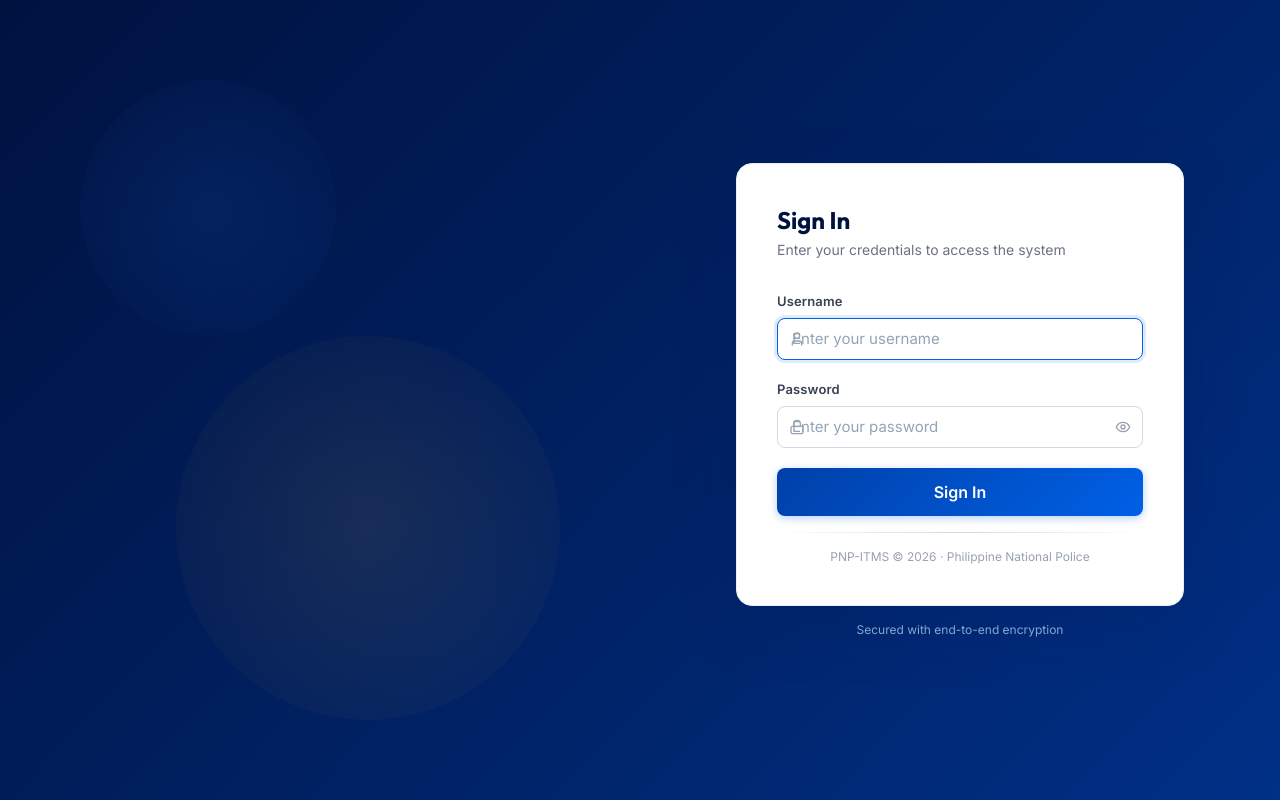
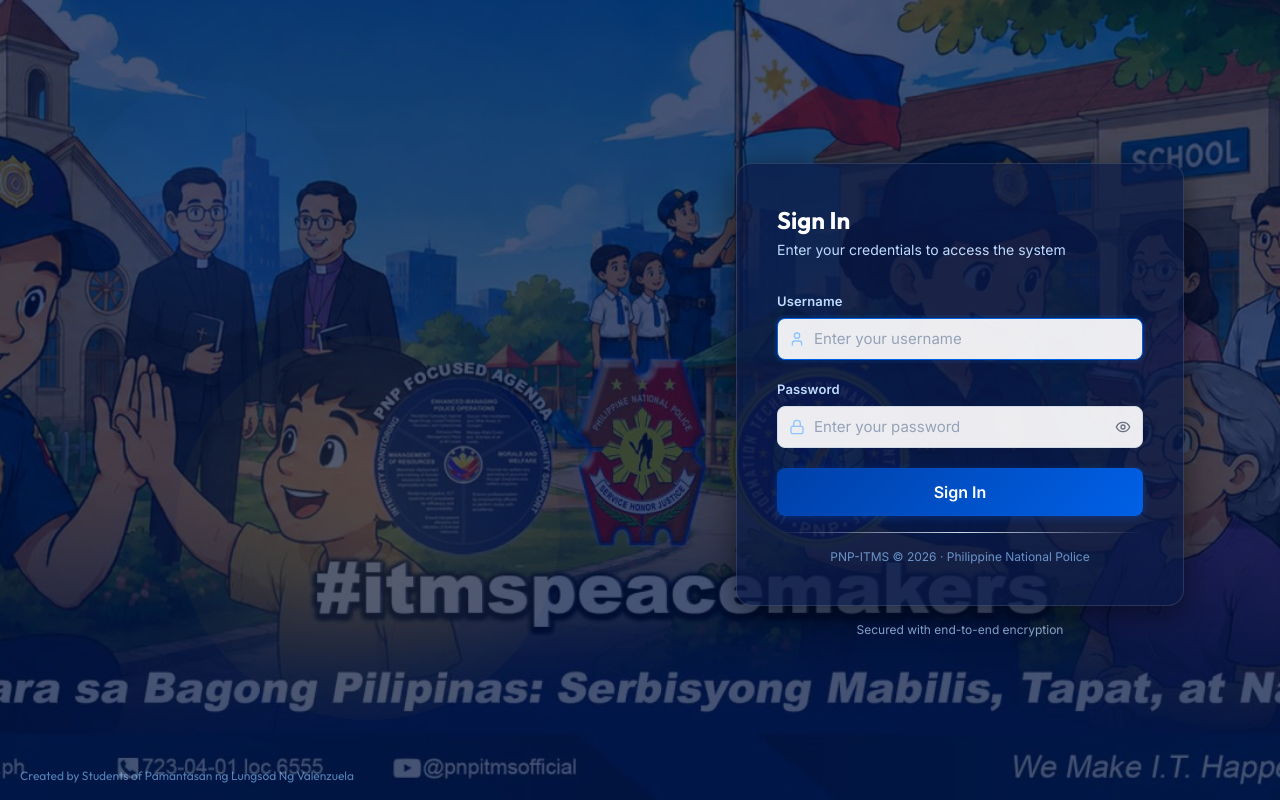
Before and after one commit to Akosidakdok/PNP-ITMS-INTERNSHIP-ATTENDANCE, a React (Vite) app in the folder frontend/: page /login in a window 1280 px wide. Built offline with nearby package versions, Linux system fonts and the light colour scheme; no server answers.

Commit message:
changed the log in UI

```diff
--- a/frontend/src/pages/auth/Login.jsx
+++ b/frontend/src/pages/auth/Login.jsx
@@ -38,9 +38,11 @@
   };
 
   return (
-    <div className="min-h-screen flex" style={{ background: 'linear-gradient(135deg, #001240 0%, #002060 50%, #003087 100%)' }}>
+    <div className="min-h-screen flex relative" style={{ backgroundImage: 'url(/ITMS_BACKGROUND.jpg)', backgroundSize: 'cover', backgroundPosition: 'center', backgroundRepeat: 'no-repeat' }}>
+      {/* Dark overlay for readability */}
+      <div className="absolute inset-0 z-0" style={{ background: 'rgba(0, 18, 64, 0.72)' }} />
       {/* Left Panel */}
-      <div className="hidden lg:flex lg:w-1/2 flex-col items-center justify-center p-12 relative overflow-hidden">
+      <div className="hidden lg:flex lg:w-1/2 flex-col items-center justify-center p-12 relative z-10 overflow-hidden">
         {/* Background decorations */}
         <div className="absolute inset-0 opacity-10">
           <div className="absolute top-20 left-20 w-64 h-64 rounded-full" style={{ background: 'radial-gradient(circle, #2d80ff, transparent)' }} />
@@ -49,37 +51,26 @@
 
         <div className="relative z-10 text-center animate-fade-in">
           {/* PNP Logo/Shield */}
-          <div className="mx-auto mb-8 flex items-center justify-center w-28 h-28 rounded-full glass-dark border-2 border-gold-400 shadow-2xl">
-            <Shield className="w-16 h-16 text-yellow-400" strokeWidth={1.5} />
+          <div className="mx-auto mb-8 flex items-center justify-center w-38 h-38 rounded-full glass-dark border-2 border-gold-400 shadow-2xl overflow-hidden">
+            <img src="/ITMS_LOGO.jpg" alt="ITMS Logo" className="w-full h-full object-cover" />
           </div>
           <h1 className="text-4xl font-bold text-white mb-3" style={{ fontFamily: 'Outfit, sans-serif' }}>
-            PNP – ITMS
+            P-DITMS
           </h1>
-          <p className="text-xl text-blue-200 mb-2 font-medium">Internship Management System</p>
+          <p className="text-xl text-blue-200 mb-2 font-medium">PNP - Database Internship Management System</p>
           <p className="text-blue-300 text-sm max-w-xs mx-auto leading-relaxed">
             Philippine National Police<br />
             Information Technology Management Service
           </p>
 
-          <div className="mt-12 grid grid-cols-3 gap-4 text-center">
-            {[
-              { label: 'QR Attendance', icon: '📱' },
-              { label: 'Auto DTR', icon: '📋' },
-              { label: 'Secure Access', icon: '🔐' },
-            ].map(f => (
-              <div key={f.label} className="glass-dark rounded-xl p-4">
-                <div className="text-2xl mb-1">{f.icon}</div>
-                <p className="text-xs text-blue-200 font-medium">{f.label}</p>
-              </div>
-            ))}
-          </div>
+
         </div>
       </div>
 
       {/* Right Panel — Login Form */}
-      <div className="w-full lg:w-1/2 flex items-center justify-center p-6 lg:p-12">
+      <div className="w-full lg:w-1/2 flex items-center justify-center p-6 lg:p-12 relative z-10">
         <div className="w-full max-w-md animate-scale-in">
-          <div className="card card-elevated p-8 lg:p-10">
+          <div className="p-8 lg:p-10 rounded-2xl" style={{ background: 'rgba(10, 25, 70, 0.72)', backdropFilter: 'blur(12px)', WebkitBackdropFilter: 'blur(12px)', boxShadow: '0 8px 32px rgba(0,0,0,0.5)', border: '1px solid rgba(255,255,255,0.12)' }}>
             {/* Mobile logo */}
             <div className="flex lg:hidden items-center gap-3 mb-8">
               <div className="w-10 h-10 rounded-full flex items-center justify-center" style={{ background: 'linear-gradient(135deg, #003087, #0060e6)' }}>
@@ -91,20 +82,21 @@
               </div>
             </div>
 
-            <h2 className="text-2xl font-bold mb-1" style={{ color: '#001240', fontFamily: 'Outfit, sans-serif' }}>
+            <h2 className="text-2xl font-bold mb-1 text-white" style={{ fontFamily: 'Outfit, sans-serif' }}>
               Sign In
             </h2>
-            <p className="text-gray-500 text-sm mb-8">Enter your credentials to access the system</p>
+            <p className="text-blue-200 text-sm mb-8">Enter your credentials to access the system</p>
 
             <form onSubmit={handleSubmit} className="space-y-5">
               <div className="form-group">
-                <label className="form-label" htmlFor="username">Username</label>
+                <label className="form-label" htmlFor="username" style={{ color: '#bfdbfe' }}>Username</label>
                 <div className="relative">
-                  <User className="absolute left-3 top-1/2 -translate-y-1/2 w-4 h-4 text-gray-400" />
+                  <User className="absolute left-3 top-1/2 -translate-y-1/2 w-4 h-4 text-blue-300 pointer-events-none" style={{ zIndex: 1 }} />
                   <input
                     id="username"
                     type="text"
-                    className="form-input pl-10"
+                    className="form-input"
+                    style={{ paddingLeft: '2.25rem', background: 'rgba(255,255,255,0.92)', color: '#1e293b' }}
                     placeholder="Enter your username"
                     value={form.username}
                     onChange={e => setForm(f => ({ ...f, username: e.target.value }))}
@@ -115,13 +107,14 @@
               </div>
 
               <div className="form-group">
-                <label className="form-label" htmlFor="password">Password</label>
+                <label className="form-label" htmlFor="password" style={{ color: '#bfdbfe' }}>Password</label>
                 <div className="relative">
-                  <Lock className="absolute left-3 top-1/2 -translate-y-1/2 w-4 h-4 text-gray-400" />
+                  <Lock className="absolute left-3 top-1/2 -translate-y-1/2 w-4 h-4 text-blue-300 pointer-events-none" style={{ zIndex: 1 }} />
                   <input
                     id="password"
                     type={showPass ? 'text' : 'password'}
-                    className="form-input pl-10 pr-10"
+                    className="form-input"
+                    style={{ paddingLeft: '2.25rem', paddingRight: '2.5rem', background: 'rgba(255,255,255,0.92)', color: '#1e293b' }}
                     placeholder="Enter your password"
                     value={form.password}
                     onChange={e => setForm(f => ({ ...f, password: e.target.value }))}
@@ -129,7 +122,7 @@
                   />
                   <button
                     type="button"
-                    className="absolute right-3 top-1/2 -translate-y-1/2 text-gray-400 hover:text-gray-600"
+                    className="absolute right-3 top-1/2 -translate-y-1/2 text-gray-500 hover:text-gray-700"
                     onClick={() => setShowPass(v => !v)}
                     tabIndex={-1}
                   >
@@ -159,8 +152,8 @@
               )}
             </form>
 
-            <div className="divider mt-8" />
-            <p className="text-center text-xs text-gray-400">
+            <div className="divider mt-8" style={{ borderColor: 'rgba(255,255,255,0.15)' }} />
+            <p className="text-center text-xs text-blue-300 opacity-70">
               PNP-ITMS &copy; {new Date().getFullYear()} &middot; Philippine National Police
             </p>
           </div>
@@ -170,6 +163,11 @@
           </p>
         </div>
       </div>
+
+      {/* Bottom-left credit */}
+      <p className="absolute bottom-4 left-5 text-blue-300 text-xs opacity-60 select-none" style={{ fontFamily: 'Outfit, sans-serif' }}>
+        Created by Students of Pamantasan ng Lungsod Ng Valenzuela
+      </p>
     </div>
   );
 }
```
Also changed, not shown: frontend/public/ITMS_BACKGROUND.jpg (added), frontend/public/ITMS_LOGO.jpg (added).
